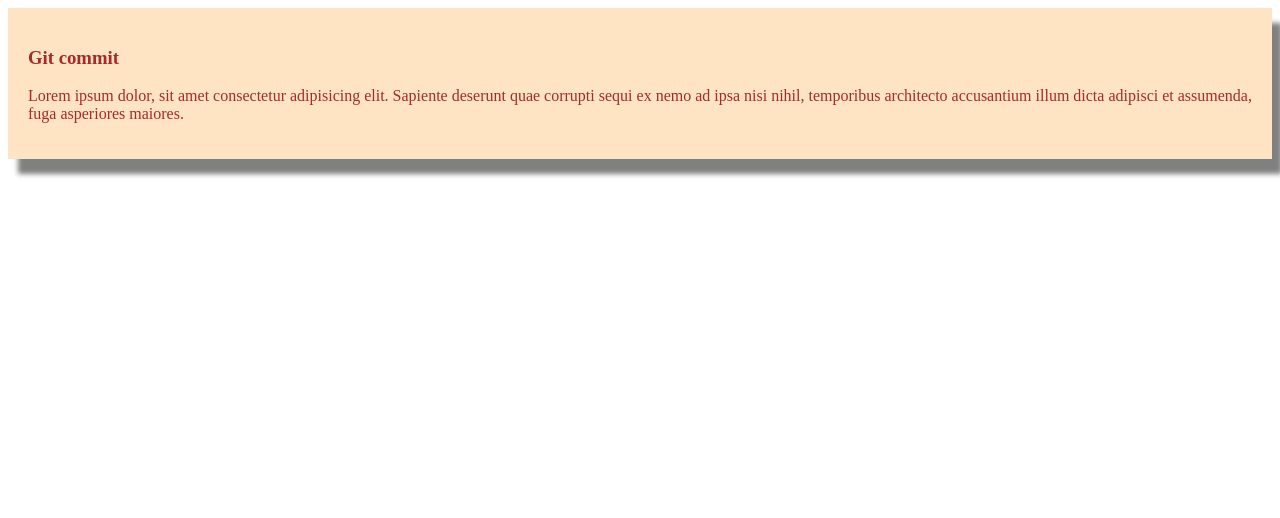
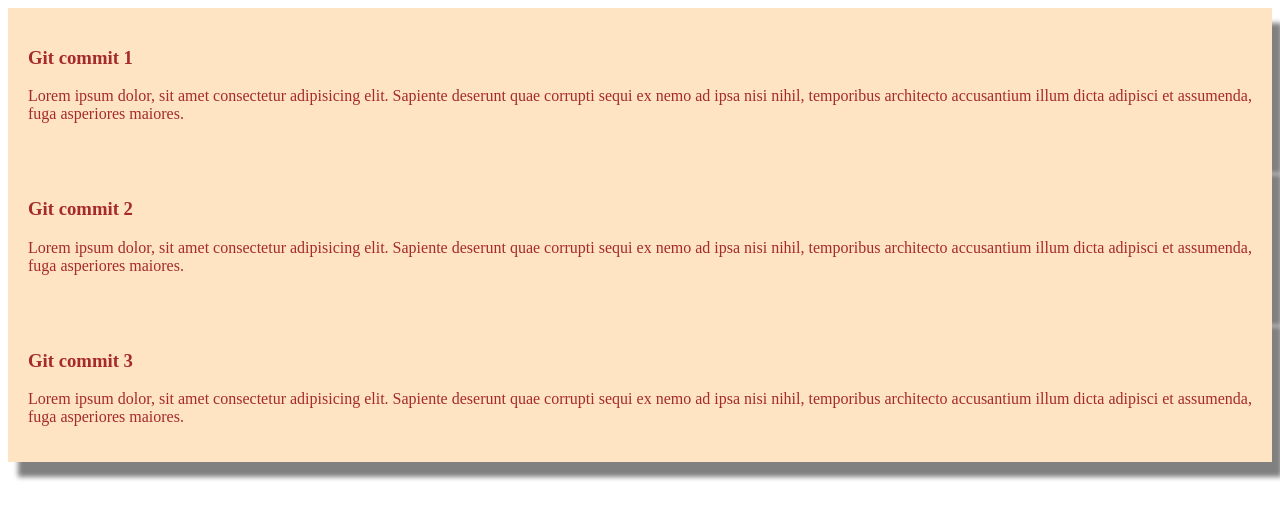
Before and after one commit to H4siB/test-commit, a plain HTML site: page git.html in a window 1280 px wide. Drawn offline with Linux system fonts and the light colour scheme.

Commit message:
practicing flawlessy

```diff
--- a/git.html
+++ b/git.html
@@ -8,7 +8,15 @@
 </head>
 <body>
     <div>
-        <h3>Git commit</h3>
+        <h3>Git commit 1</h3>
+        <p>Lorem ipsum dolor, sit amet consectetur adipisicing elit. Sapiente deserunt quae corrupti sequi ex nemo ad ipsa nisi nihil, temporibus architecto accusantium illum dicta adipisci et assumenda, fuga asperiores maiores.</p>
+    </div>
+    <div>
+        <h3>Git commit 2</h3>
+        <p>Lorem ipsum dolor, sit amet consectetur adipisicing elit. Sapiente deserunt quae corrupti sequi ex nemo ad ipsa nisi nihil, temporibus architecto accusantium illum dicta adipisci et assumenda, fuga asperiores maiores.</p>
+    </div>
+    <div>
+        <h3>Git commit 3</h3>
         <p>Lorem ipsum dolor, sit amet consectetur adipisicing elit. Sapiente deserunt quae corrupti sequi ex nemo ad ipsa nisi nihil, temporibus architecto accusantium illum dicta adipisci et assumenda, fuga asperiores maiores.</p>
     </div>
 </body>
```
